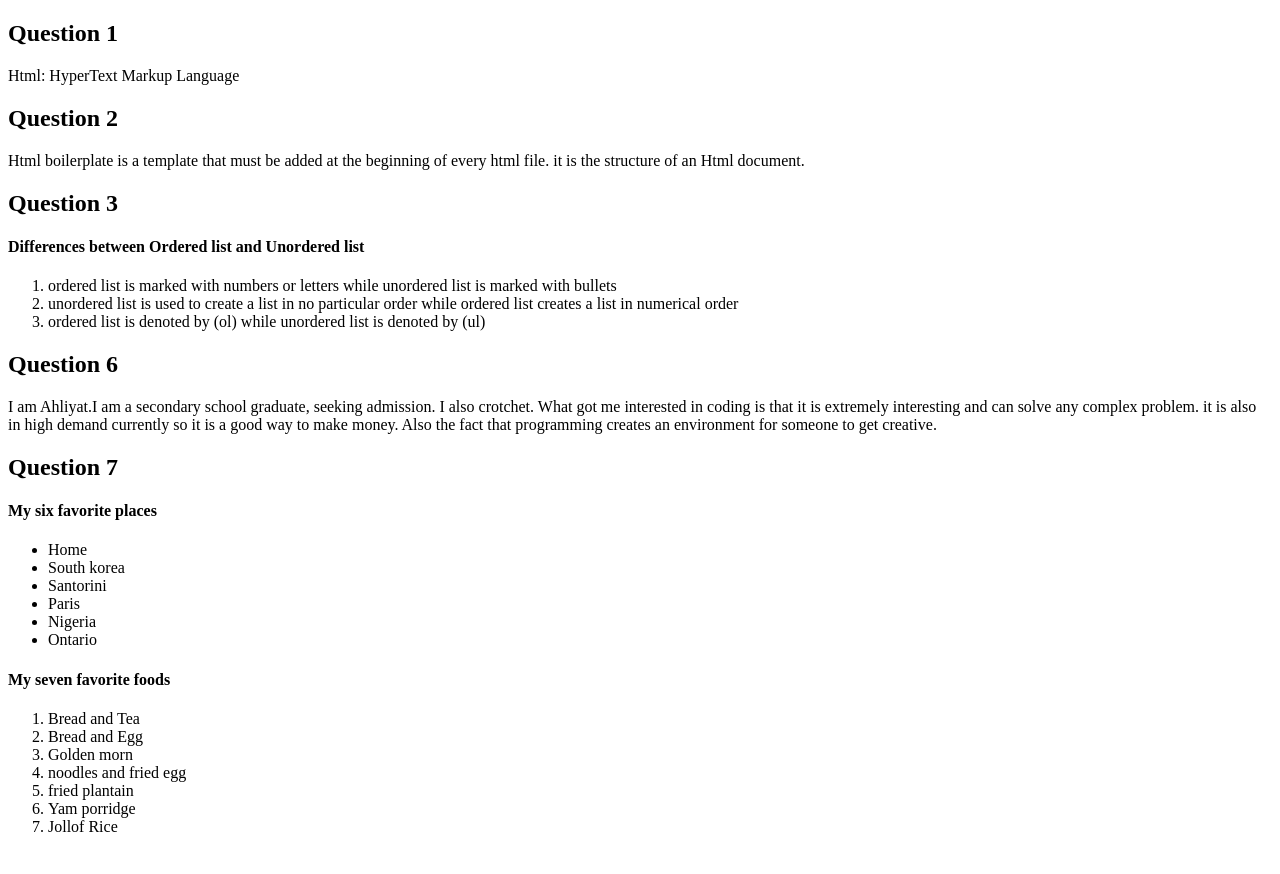
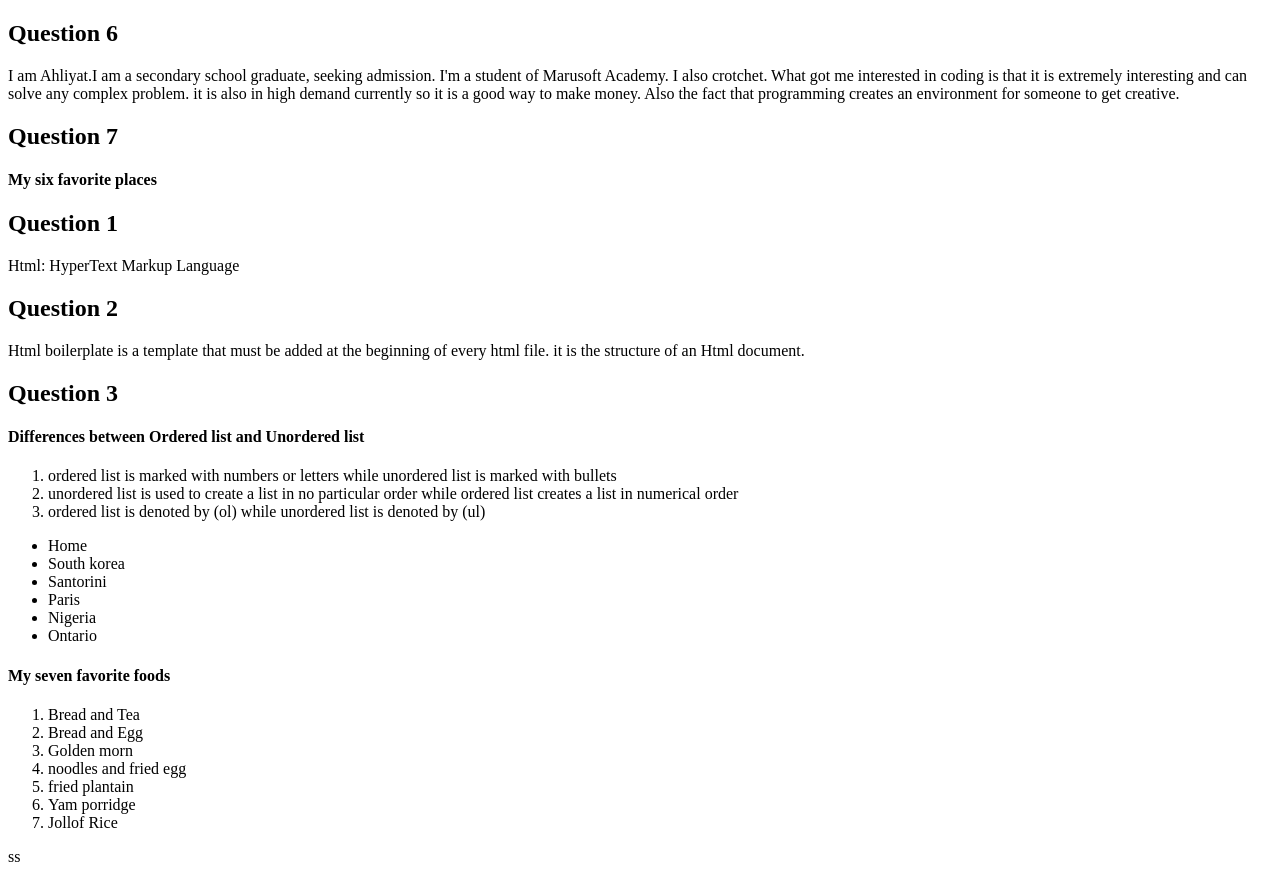
Before and after one commit to Ahliyat/Ahliyat-web-app, a plain HTML site: page index.html in a window 1280 px wide. Before the commit the page ends 852 px from the top, so only its background shows below. Drawn offline with Linux system fonts and the light colour scheme.

Commit message:
my web app

```diff
--- a/index.html
+++ b/index.html
@@ -1,12 +1,23 @@
 <!DOCTYPE html>
 <html lang="en">
   <head>
-  <meta charset="UTF-8">
-  <meta name="viewport" content="width=device-width, initial-scale=1.0">
+    <meta charset="UTF-8" />
+    <meta name="viewport" content="width=device-width, initial-scale=1.0" />
     <title>Html Assignment One</title>
   </head>
   <body>
-  <h2>Question 1</h2>
+    <h2>Question 6</h2>
+    <p>
+      I am Ahliyat.I am a secondary school graduate, seeking admission. I'm a
+      student of Marusoft Academy. I also crotchet. What got me interested in
+      coding is that it is extremely interesting and can solve any complex
+      problem. it is also in high demand currently so it is a good way to make
+      money. Also the fact that programming creates an environment for someone
+      to get creative.
+    </p>
+
+    <h2>Question 7</h2>
+    <h4>My six favorite places</h4><h2>Question 1</h2>
   <p>Html: HyperText Markup Language</p>
 
   <h2>Question 2</h2>
@@ -19,12 +30,6 @@
   <li>unordered list is used to create a list in no particular order while ordered list creates a list in numerical order</li>
   <li>ordered list is denoted by (ol) while unordered list is denoted by (ul) </li>
 </ol>
-
-<h2>Question 6</h2>
-<p>I am Ahliyat.I am a secondary school graduate, seeking admission. I also crotchet. What got me interested in coding is that it is extremely interesting and can solve any complex problem. it is also in high demand currently so it is a good way to make money. Also the fact that programming creates an environment for someone to get creative.</p>
-
-<h2>Question 7</h2>
-<h4> My six favorite places</h4>
     <ul>
       <li>Home</li>
       <li>South korea</li>
@@ -36,7 +41,7 @@
 
     <h4>My seven favorite foods</h4>
     <ol>
-  <li> Bread and Tea </li>
+      <li>Bread and Tea</li>
       <li>Bread and Egg</li>
       <li>Golden morn</li>
       <li>noodles and fried egg</li>
@@ -46,3 +51,4 @@
     </ol>
   </body>
 </html>
+ss
```
Also changed, not shown: 1 other file. Lines whose indentation alone changed are shown as unchanged.
